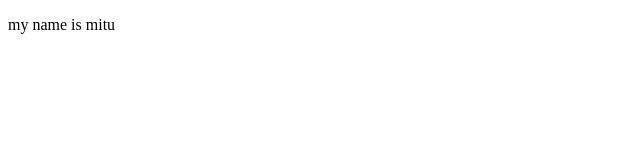
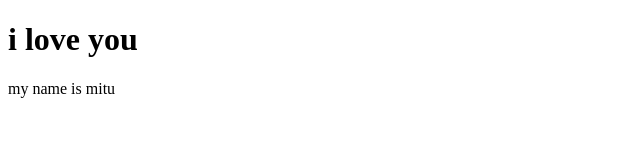
Before and after one commit to md-rafikul/mitu-repo, a plain HTML site: page index.html in a window 1280 px wide. Shown: the whole page, without its empty margins (0-640 px from the left). Drawn offline with Linux system fonts and the light colour scheme.

Commit message:
first commit

```diff
--- a/index.html
+++ b/index.html
@@ -10,6 +10,7 @@
 </head>
 
 <body>
+    <h1>i love you</h1>
     <p>my name is mitu</p>
 </body>
 
--- /dev/null
+++ b/style.css
@@ -0,0 +1,3 @@
+h1 {
+    color: blue;
+}
```
